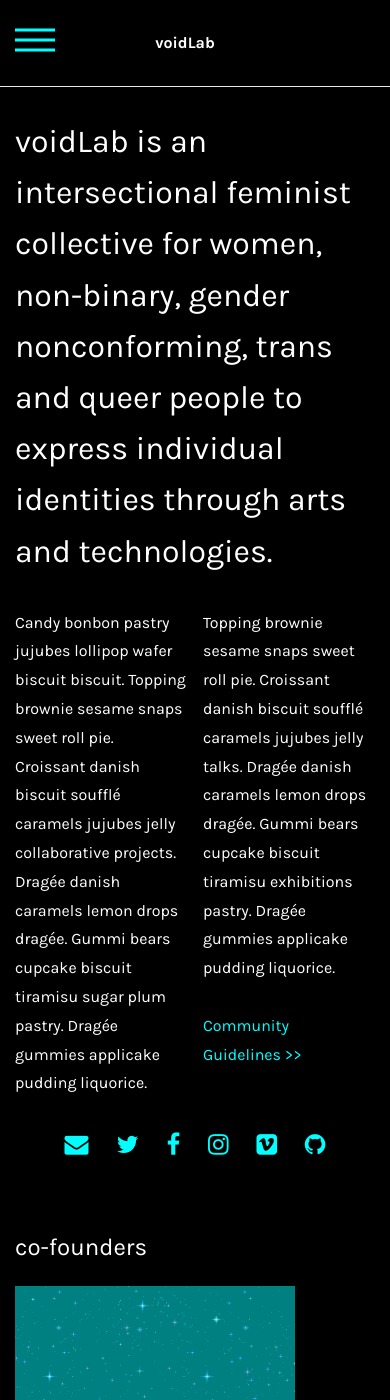
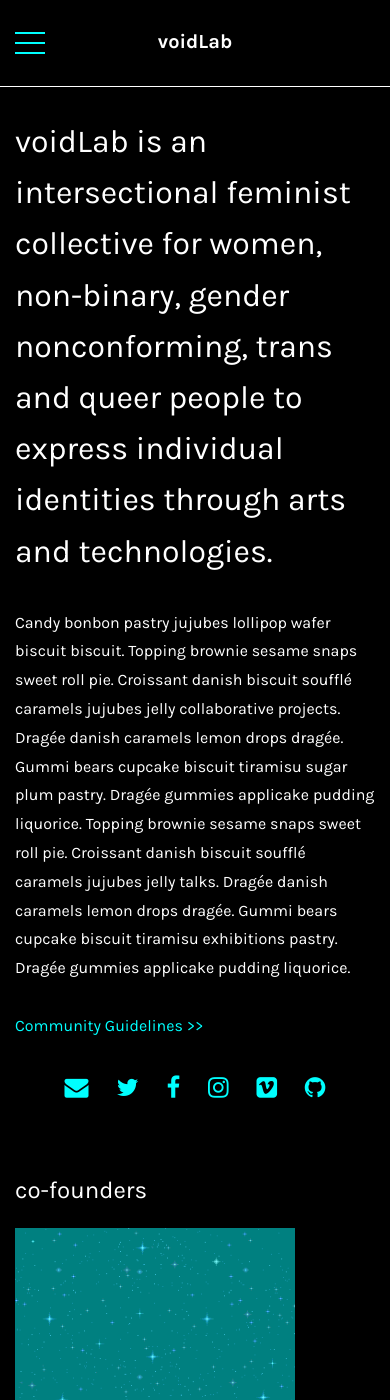
Before and after one commit to voidlab/voidlab.github.io, a Jekyll site: the page built from index.html, in a window 390 px wide and 1400 px high. Built offline with Jekyll 4.4.1, drawn with Linux system fonts in a browser that asks for light colours; nearby versions of some CDN libraries.

Commit message:
better mobile menu!

```diff
--- a/_includes/header.html
+++ b/_includes/header.html
@@ -1,16 +1,15 @@
 <header class="site-header">
 
-  <div class="wrapper">
   <div class="nav-wrapper">
-
-      <a class="site-title page-link" href="{{ site.baseurl }}/">{{ site.title }}</a>
-
     <nav class="site-nav">
       <a href="#" class="menu-icon">
-          <svg viewBox="0 0 40 40">
-          <line y1="10" x2="40" y2="10"/><line y1="20" x2="40" y2="20"/><line y1="30" x2="40" y2="30"/>
+        <svg viewBox="0 0 30 30">
+        <line y1="3" x2="30" y2="3"/><line y1="13" x2="30" y2="13"/><line y1="23" x2="30" y2="23"/>
         </svg>
       </a>
+      <div class="site-title">
+        <a class="page-link " href="{{ site.baseurl }}/">{{ site.title }}</a>
+      </div>
       <div class="trigger-wrapper">
         <div class="trigger">
           {% for my_page in site.pages %}
@@ -26,6 +25,5 @@
       </div>
     </nav>
   </div>
-  </div>
 
 </header>
--- a/_includes/social.html
+++ b/_includes/social.html
@@ -1,8 +1,8 @@
     <ul class="links">
-      <li><a href="mailto:{{ site.email }}"><i class="fa fa-envelope"></i></a></li>
+      <li class="first"><a href="mailto:{{ site.email }}"><i class="fa fa-envelope"></i></a></li>
       <li><a href="http://twitter.com/uclavoidlab" target="main"><i class="fa fa-twitter"></i></a></li>
       <li><a href="https://www.facebook.com/uclavoidlab" target="main"><i class="fa fa-facebook"></i></a></li>
       <li><a href="https://www.instagram.com/voidlab/" target="main"><i class="fa fa-instagram"></i></a></li>
       <li><a href="https://vimeo.com/voidlab" target="main"><i class="fa fa-vimeo-square"></i></a></li>
-      <li><a href="https://github.com/voidlab" target="main"><i class="fa fa-github"></i></a></li>
+      <li class="last"><a href="https://github.com/voidlab" target="main"><i class="fa fa-github"></i></a></li>
     </ul>
--- a/_sass/_index.scss
+++ b/_sass/_index.scss
@@ -28,6 +28,9 @@
   p {
     column-count: 2;
     line-height: 1.8em;
+    @include media-query($on-palm) {
+      column-count: 1;
+    }
   }
 
   ul.links {
--- a/_sass/_layout.scss
+++ b/_sass/_layout.scss
@@ -9,12 +9,10 @@
 
 .nav-wrapper {
     min-height: 86px;
-
+    width: 100%;
 
     text-align: center;
     line-height: 86px;
-
-
 }
 
 .site-nav .page-link.current-page {
@@ -63,18 +61,36 @@
 }
 
 .site-title {
+
+    display: inline-block;
+
+    @include media-query($on-palm) {
+        width: 100%;
+        text-align: center;
+    }
+
+    .page-link {
+        margin-left: auto;
+        margin-right: auto;
+    }
+}
+
+.site-title a {
     font-weight: 700;
-    display: inline-block;
+    display: block;
     color: $text-color;
 
     &,
     &:visited {
         color: $text-color;
     }
+
+
 }
 
 .site-nav {
 
+    width: auto;
 
     .menu-icon {
         display: none;
@@ -95,28 +111,37 @@
         background: $background-color;
     }
 
+    .trigger-wrapper {
+        display: inline-block;
+    }
+
     @include media-query($on-palm) {
         position: absolute;
         top: 0px;
-        left: $spacing-unit / 2;
+        left: 0px;
         text-align: left;
+        width: 100%;
 
         .menu-icon {
             display: block;
-            float: left;
-            width: 40px;
+            position: absolute;
+            top: 0px;
+            left: 0px;
+            padding-left: $spacing-unit / 2;
+            padding-right: $spacing-unit / 2;
+            width: 30px;
             height: 56px;
             line-height: 0;
-            padding-top: 20px;
+            padding-top: 30px;
             text-align: center;
 
             > svg {
-                width: 40px;
-                height: 40px;
+                width: 30px;
+                height: 30px;
 
                 line {
                     stroke: $brand-color;
-                    stroke-width: 3px;
+                    stroke-width: 2px;
                     fill:none;
                     stroke-miterlimit:10;
                 }
@@ -125,28 +150,29 @@
 
         .trigger-wrapper {
             height: 0px;
+            padding-left: $spacing-unit / 2;
+            width: 100%;
             overflow: hidden;
+            vertical-align: top;
+            border-bottom: 1px solid white;
         }
 
         .trigger {
+            margin-top: 1px;
             display: block;
-            padding-bottom: 5px;
+            padding-top: $spacing-unit / 4;
+            padding-bottom: $spacing-unit / 4;
             width: 100%;
         }
 
         .page-link {
             display: block;
-            padding: 5px 10px;
             font-size: 20px;
-            margin-left: 20px;
-            margin-right: 20px;
-            margin-top: 10px;
-            margin-bottom: 10px;
+            padding-top: $spacing-unit / 4;
+            padding-bottom: $spacing-unit / 4;
         }
     }
 }
-
-
 
 /**
  * Site footer
@@ -183,6 +209,13 @@
             font-size: 2em;
           }
           display:inline-block;
+        }
+
+        li.first {
+            margin-left: 0px;
+        }
+        li.last {
+            margin-right: 0px;
         }
     }
 }
--- a/js/header.js
+++ b/js/header.js
@@ -11,7 +11,7 @@
 	console.log(nav);
     nav.bind('click', function () {
     	var navHeight = $('.site-nav .trigger-wrapper').height();
-    	var newNavHeight = $('.site-nav .trigger').height();
+    	var newNavHeight = $('.site-nav .trigger').outerHeight();
     	console.log("nav height: " + navHeight + " newNavHeight" + newNavHeight);
 
     	if (navHeight == 0) {
@@ -19,5 +19,6 @@
     	} else {
     		$('.site-nav .trigger-wrapper').animate({'height':'0px'}, 500);
     	}
+    	return true;
     });
 });
```
Lines whose indentation alone changed are shown as unchanged.
